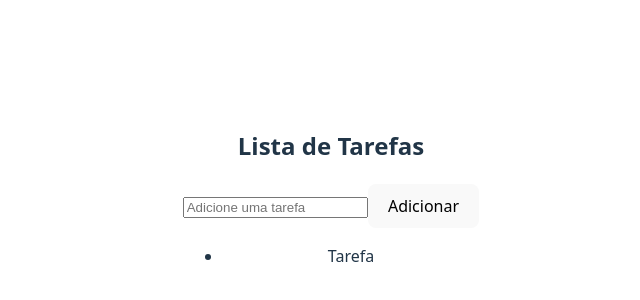
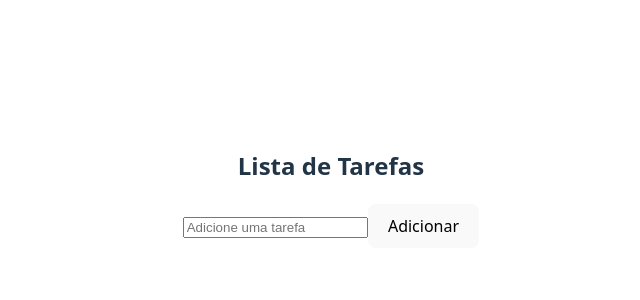
Before and after one commit to gabriellydasi/avanti-innovation-class-2025, a React (Vite) app in the folder react/2_todolist/: page / in a window 1280 px wide. Shown: the part 204-504 px from the top of the page, without its empty margins (309-949 px from the left). Built offline with nearby package versions, Linux system fonts and the light colour scheme.

Commit message:
Seção 02 | Hooks useState e useEffects | Aula 22 - Projeto todolist - exibindo tarefas adicionadas

```diff
--- a/react/2_todolist/src/components/TodoList.jsx
+++ b/react/2_todolist/src/components/TodoList.jsx
@@ -29,7 +29,9 @@ const TodoList = () => {
                 <button className={styles.button} onClick={addTask}>Adicionar</button>
             </div>
             <ul className={styles.taskList}>
-                <li className={styles.taskItem}>Tarefa</li>
+                {tasks.map((taskItem, index) => (
+                    <li key={index} className={styles.taskItem}>{taskItem}</li>
+                ))}
             </ul>
         </div>
     )
```
